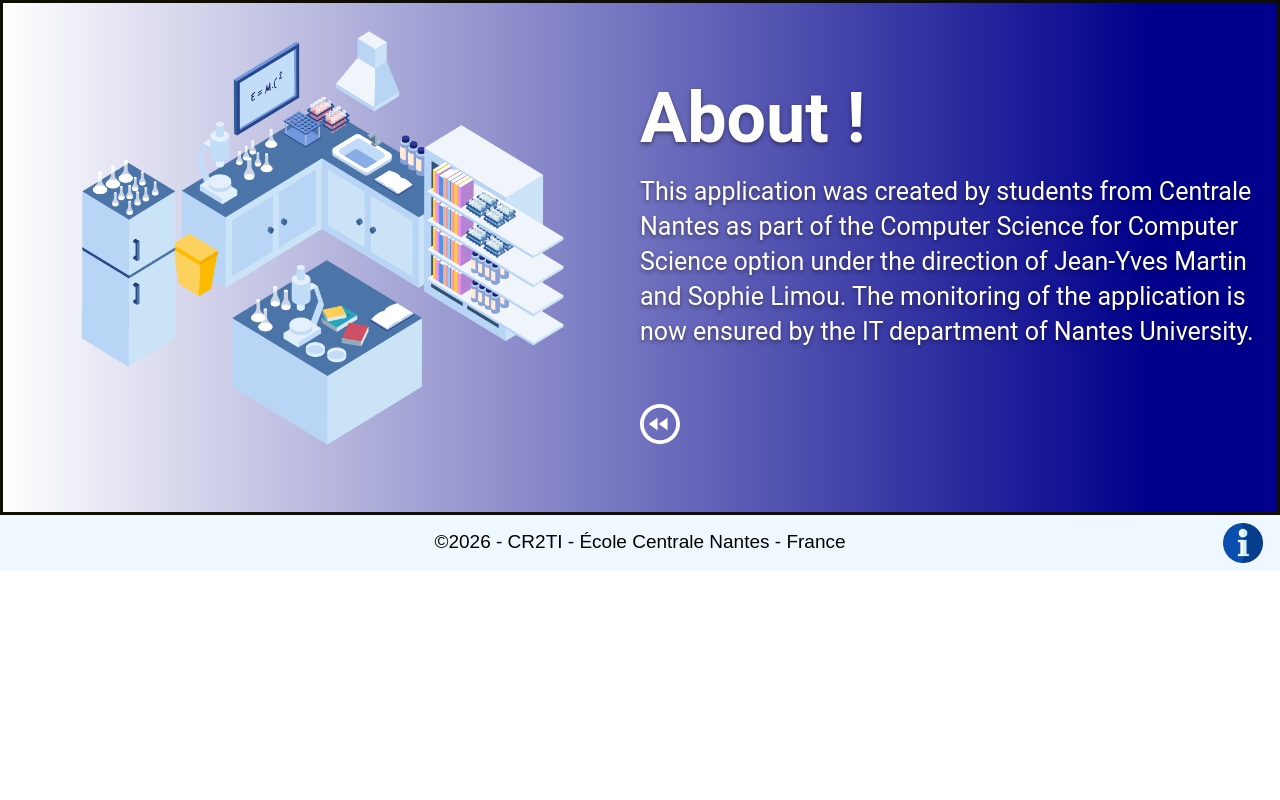
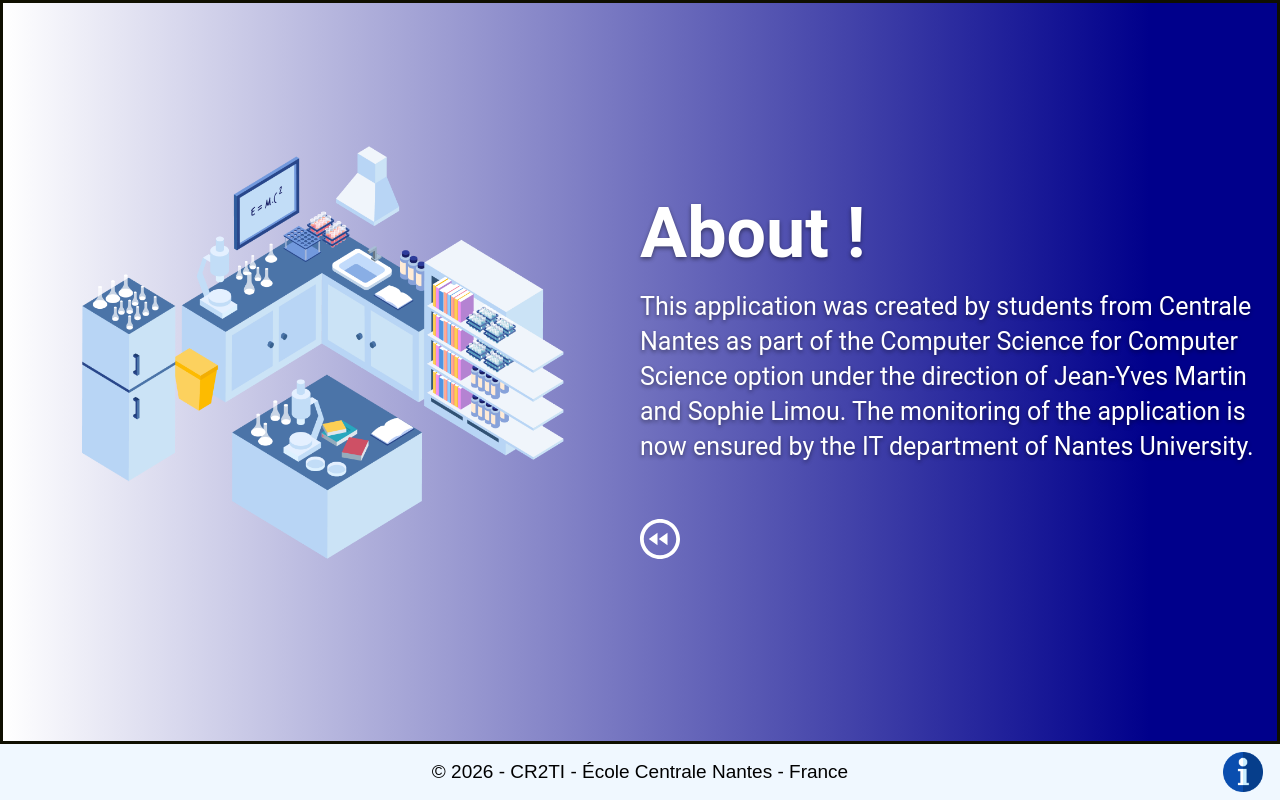
Before and after one commit to alexElArte/PGROU-HCERES, a React (Create React App) app in the folder Front/: page /About in a window 1280 px wide. Built offline with nearby package versions, Linux system fonts and the light colour scheme; what react-bootstrap-table2-filter would draw is missing.

Commit message:
Page About réparée

```diff
--- a/Front/src/components/About/About.css
+++ b/Front/src/components/About/About.css
@@ -2,7 +2,7 @@
     border-color: rgb(15, 15, 0);
     border-style: solid;
     width: 100%;
-    min-height: 100%;
+    min-height: calc(100vh - 56px);
     box-sizing: border-box;
     overflow-x: hidden;
     display: grid;
--- a/Front/src/components/Footer/Footer.js
+++ b/Front/src/components/Footer/Footer.js
@@ -8,7 +8,7 @@ const Footer = () => {
         <FooterBody>
             <div className="footer-left"></div>
             <div className="footer-center">
-                <FooterText> ©2026 - CR2TI - École Centrale Nantes - France </FooterText>
+                <FooterText> © 2026 - CR2TI - École Centrale Nantes - France </FooterText>
             </div>
             <div className="footer-right">
                 <AboutImg to="/About">
```
